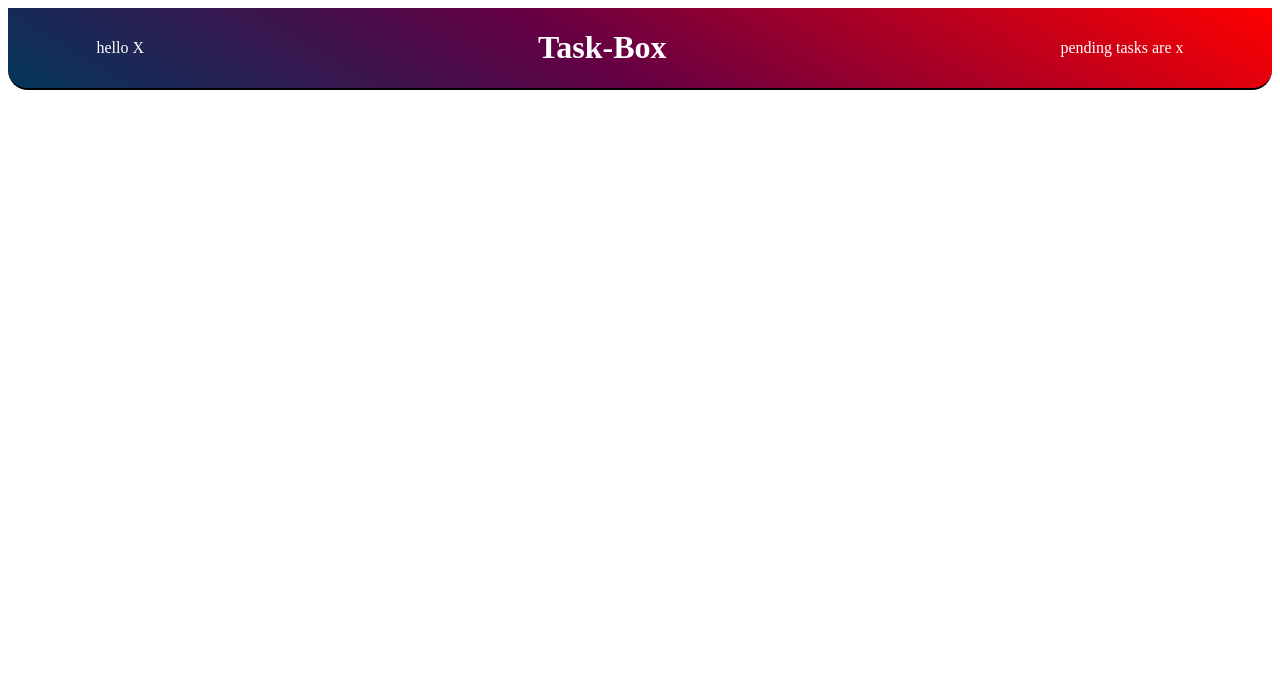
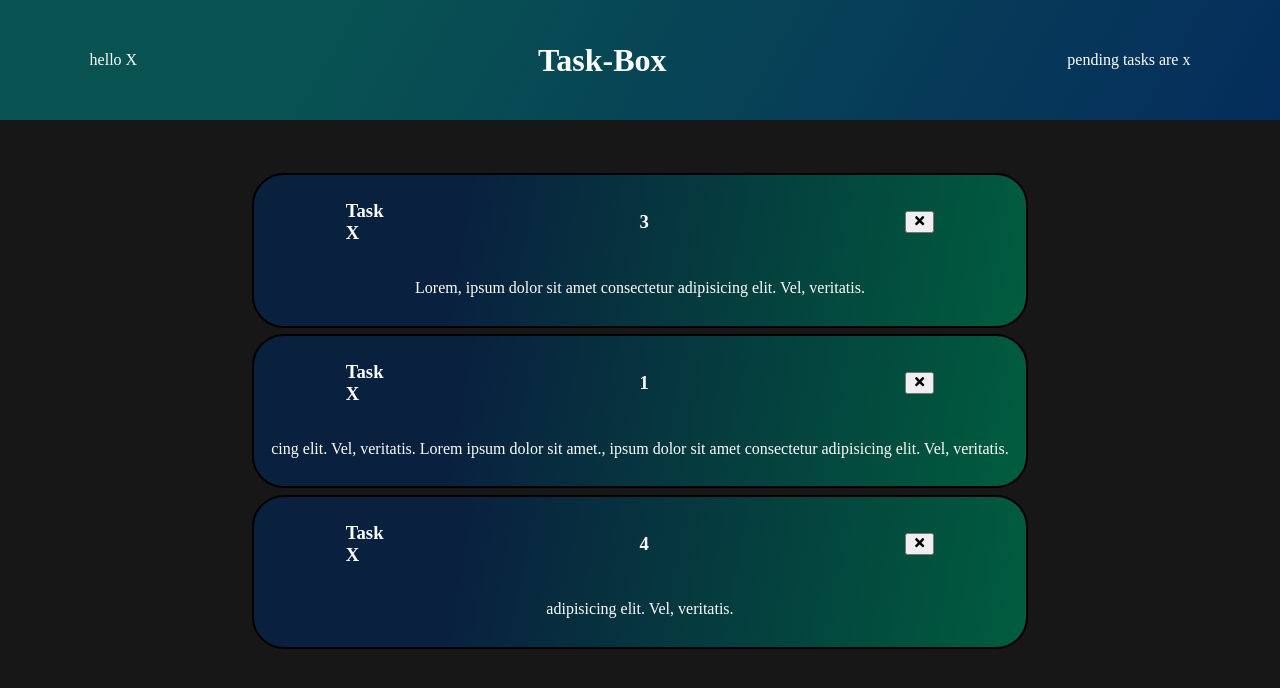
Before and after one commit to saurabh6893/TaskBox, a React (Create React App) app: page / in a window 1280 px wide. Shown: the top 688 px of the page. Built offline with nearby package versions, Linux system fonts and the light colour scheme.

Commit message:
added functionality to remove a task

```diff
--- a/package.json
+++ b/package.json
@@ -8,6 +8,7 @@
     "@testing-library/user-event": "^13.5.0",
     "react": "^18.0.0",
     "react-dom": "^18.0.0",
+    "react-icons": "^4.3.1",
     "react-scripts": "5.0.1",
     "web-vitals": "^2.1.4"
   },
--- a/src/App.js
+++ b/src/App.js
@@ -1,11 +1,17 @@
-import React from 'react'
+import React, { useState } from 'react'
 import Head from './Components/Head'
-
+import TaskList from './Components/TaskList'
+import Data from './DataBase/Data'
 function App() {
+  const [task, setTask] = useState(Data)
+  const deleteBox = (id) => {
+    setTask(task.filter((item) => item.id !== id))
+  }
   return (
-    <>
+    <div className='app'>
       <Head />
-    </>
+      <TaskList task={task} deleteBox={deleteBox} />
+    </div>
   )
 }
 
--- /dev/null
+++ b/src/Components/Box.jsx
@@ -0,0 +1,7 @@
+import React from 'react'
+
+function Box({ children }) {
+  return <div className='home'>{children}</div>
+}
+
+export default Box
--- a/src/Components/Head.jsx
+++ b/src/Components/Head.jsx
@@ -1,6 +1,6 @@
 import React from 'react'
 
-function Head({ n }) {
+function Head() {
   return (
     <div className='head'>
       <p>hello X</p>
--- /dev/null
+++ b/src/Components/Task.jsx
@@ -0,0 +1,24 @@
+import React from 'react'
+import { FaTimes } from 'react-icons/fa'
+import Box from './Box'
+function Task({ t, deleteBox }) {
+  return (
+    <Box>
+      <div className='task'>
+        <div className='hx'>
+          <h3>Task X</h3>
+          <h3>{t.priority}</h3>
+          <button className='clx' onClick={() => deleteBox(t.id)}>
+            <FaTimes />
+          </button>
+        </div>
+        <p>{t.text}</p>
+      </div>
+    </Box>
+  )
+}
+
+export default Task
+
+{
+}
--- /dev/null
+++ b/src/Components/TaskList.jsx
@@ -0,0 +1,16 @@
+import React from 'react'
+import Task from './Task'
+function TaskList({ task, deleteBox }) {
+  if (!task || task.length === 0) {
+    return <h5 id='Nt'>No Task</h5>
+  }
+  return (
+    <div className='taskList'>
+      {task.map((t) => (
+        <Task key={t.id} t={t} deleteBox={deleteBox} />
+      ))}
+    </div>
+  )
+}
+
+export default TaskList
--- /dev/null
+++ b/src/DataBase/Data.js
@@ -0,0 +1,19 @@
+const Data = [
+  {
+    id: 1,
+    priority: 3,
+    text: 'Lorem, ipsum dolor sit amet consectetur adipisicing elit. Vel, veritatis. ',
+  },
+  {
+    id: 2,
+    priority: 1,
+    text: 'cing elit. Vel, veritatis. Lorem ipsum dolor sit amet., ipsum dolor sit amet consectetur adipisicing elit. Vel, veritatis. ',
+  },
+  {
+    id: 3,
+    priority: 4,
+    text: 'adipisicing elit. Vel, veritatis. ',
+  },
+]
+
+export default Data
--- a/src/index.css
+++ b/src/index.css
@@ -4,29 +4,80 @@
   align-items: center;
   flex-direction: column;
   font-family: -apple-system, BlinkMacSystemFont, 'Segoe UI', 'Roboto', 'Oxygen',
-    'Ubuntu', 'Cantarell', 'Fira Sans', 'Droid Sans', 'Helvetica Neue',
+  'Ubuntu', 'Cantarell', 'Fira Sans', 'Droid Sans', 'Helvetica Neue',
     sans-serif;
   -webkit-font-smoothing: antialiased;
   -moz-osx-font-smoothing: grayscale;
 } */
-
+body {
+  background-color: rgb(23, 23, 23);
+  padding: 0;
+  margin: 0;
+}
 .head {
-  margin: 0;
   display: flex;
   flex-direction: row;
   justify-content: space-between;
   align-items: center;
-  border-bottom: 2px solid black;
-  border-radius: 0 0 20px 20px;
   padding-right: 7%;
   padding-left: 7%;
+  height: 15vh;
   color: white;
-  background: rgb(2, 54, 92);
-  background: linear-gradient(
-    31deg,
-    rgba(2, 54, 92, 1) 0%,
-    rgba(97, 0, 69, 1) 44%,
-    rgba(255, 0, 0, 1) 100%
-  );
+  background-color: #36096d;
+  background-image: linear-gradient(300deg, #052d5c 0%, #085252 74%);
   margin-bottom: 50px;
 }
+
+.home {
+  position: relative;
+  right: -0.5%;
+  width: 99vw;
+  /* background-color: white; */
+  display: flex;
+  flex-direction: column;
+  align-items: center;
+  justify-content: center;
+}
+
+.task {
+  border: 2px solid black;
+  color: white;
+  border-radius: 2em;
+  width: 60%;
+  background-color: #537895;
+  background-image: linear-gradient(280deg, #005d3e 0%, #09203f 74%);
+  padding: 0.5% 0.5% 1% 0.5%;
+  margin: 0.25% 0 0.25% 0;
+  display: flex;
+  flex-direction: column;
+  align-items: center;
+  justify-content: space-around;
+  transition: all 0.5s ease;
+  z-index: 0;
+}
+
+.task:hover {
+  background-color: #485461;
+  background-image: linear-gradient(315deg, #000000 0%, #1a1d00 74%);
+  transform: translateY(-15%);
+  border: 3px solid black;
+  font-size: 17px;
+  z-index: 10;
+}
+
+.hx {
+  display: flex;
+  flex-direction: row;
+  align-items: center;
+  justify-content: center;
+}
+
+.hx > * {
+  margin-right: 10vw;
+  margin-left: 10vw;
+}
+
+.taskList,
+#Nt {
+  color: Black;
+}
```
Also changed, not shown: 1 other file (tests, documents, lock files or other folders).
